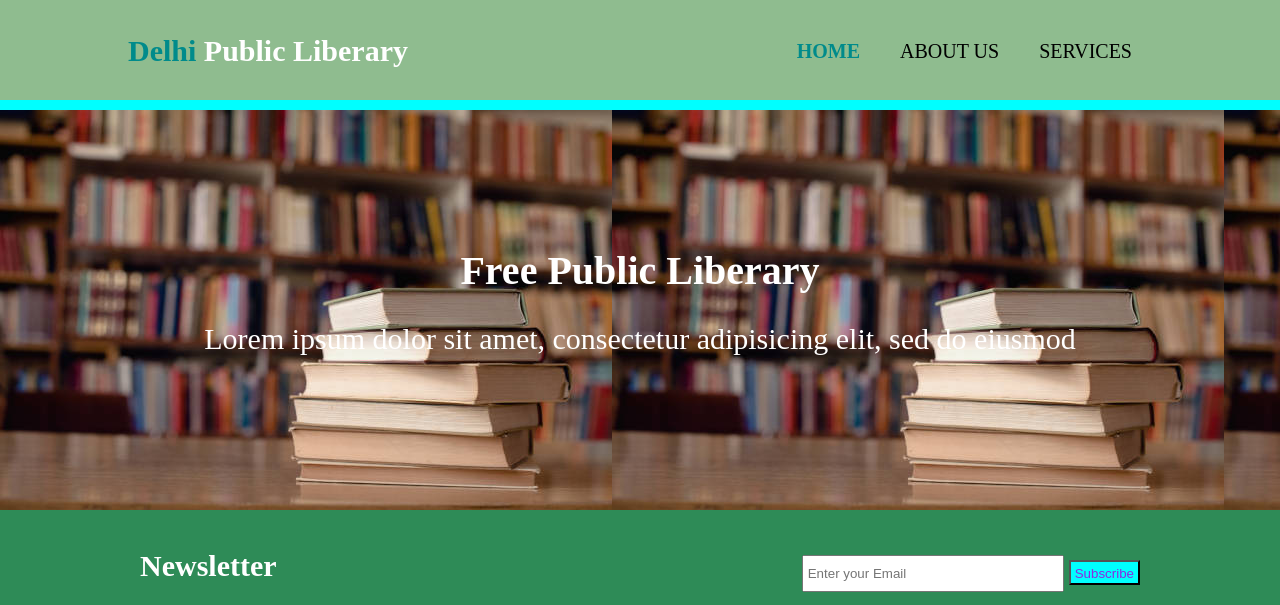
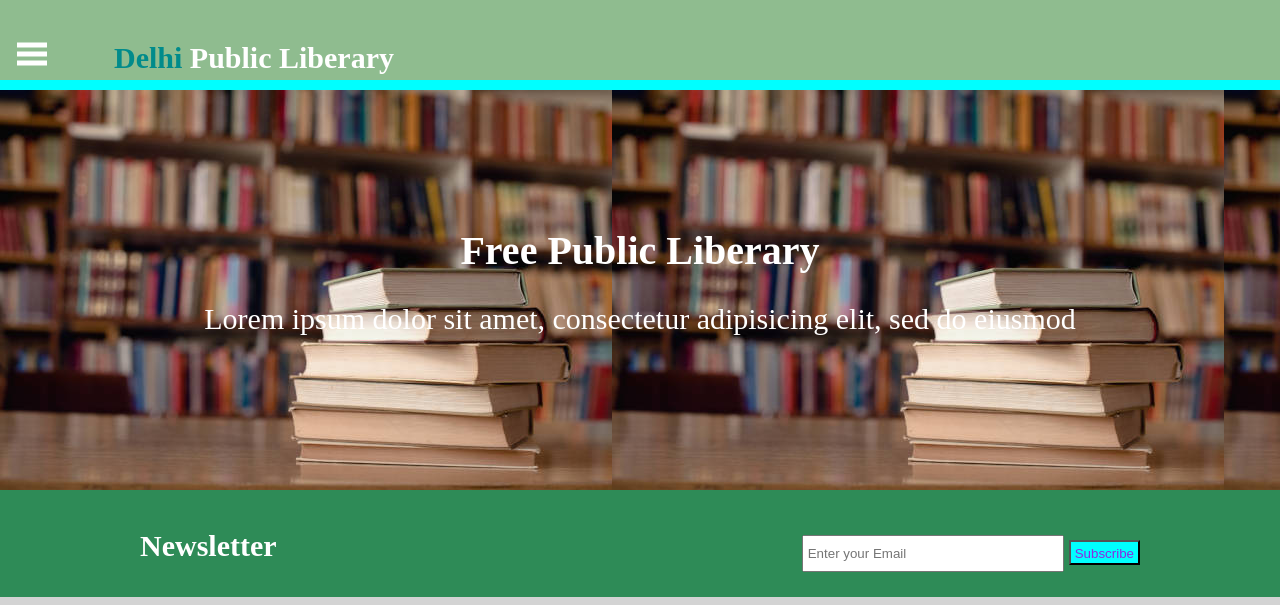
Before and after one commit to NoteLyfe/www-library, a plain HTML site: page index.html in a window 1280 px wide. Shown: the top 605 px of the page. Drawn offline with Linux system fonts and the light colour scheme.

Commit message:
code updated

```diff
--- a/css/style.css
+++ b/css/style.css
@@ -36,45 +36,102 @@ header{
     background-color: darkseagreen;
     color: white;
     padding-top: 30px;
-    min-height: 70px;
+    min-height: 50px;
     border-bottom: aqua 10px solid;
 
 }
 
-header a{
+.navbar a{
+    float: left;
     text-decoration: none;
+    color: lightgrey;
+    display: block;
+    padding: 10px 17px;
+    margin-top: 1px 0 20px 0;
+}
+.navbar a:hover{
+    background: black;
+}
+
+ #sidemenu a{
+    text-decoration: none;
+    color: white;
+    font-size: 20px;
+    padding: 10px 10px 10px 30px;
+    margin: 5px;
+    display: block;
+    text-transform: uppercase;
+    transition: 0.1s;
+}
+
+#sidemenu{
+    height: 100%;
+    width: 0;
+    position: fixed;
+    z-index: 1;
+    top: 0;
+    left: 0;
+    background-color: black;
+    opacity: 0.8;
+    overflow-x: hidden;
+    padding-top: 60px;
+    transition: 0.5s;
+}
+
+#sidemenu a:hover{
+    background-color: white;
     color: black;
-    font-size: 20px;
-    text-transform: uppercase;
 }
-header li{
-    float: left;
-    display: inline;
-    padding: 0 20px 0 20px;
+
+#sidemenu .btn-close{
+    position: absolute;
+    top:0;
+    right:22px;
+    font-size: 30px;
+    text-align: center;
 }
+
 
 header #branding{
     float: left;
 }
 
 header #branding h1{
-    margin-top: 10px;
+    margin-top: 17px;
+    margin-left: 50px;
 }
 
-header nav{
-    float: right;
-    margin-top: 10px;
-}
 
-header .highlight, header .current a{
+header .highlight{
     color: darkcyan;
     font-weight: bold;
 }
 
-header a:hover{
-    color: white;
+#branding a{
+    text-decoration: none;
+    color:darkcyan;
 }
 
+#branding a:hover{
+    color:black;
+}
+
+#branding .back{
+    font-size: 20px;
+    color: white;
+    position:absolute;
+    top:0;
+    right:0;
+}
+
+/* Side menu */
+
+#rest {
+    transition: margin-left, 0.5s;
+    /* padding: 20px; */
+    overflow: hidden;
+    width: 100%;
+}
 
 /*.. showcase ..*/
 #showcase{
--- a/index.html
+++ b/index.html
@@ -1,5 +1,6 @@
 <!DOCTYPE html>
 <html>
+
 <head>
 
   <title>Delhi Public Liberary</title>
@@ -11,17 +12,29 @@
 <body>
 
   <header>
-      <div class="container">
+
+    <nav class="navbar">
+      <span class="ham">
+        <a href="#" class="btn" onclick="opensidemenu()">
+          <svg height="30" width="30">
+            <path d="M0,5 30,5" stroke="white" stroke-width="5" />
+            <path d="M0,14 30,14" stroke="white" stroke-width="5" />
+            <path d="M0,23 30,23" stroke="white" stroke-width="5" />
+          </svg>
+        </a>
+      </span>
+    </nav>
+
     <div id="branding">
-           <h1><span class="highlight">Delhi</span> Public Liberary</h1>
+      <h1><span class="highlight"><a href="index.html">Delhi</a></span> Public Liberary</h1>
     </div>
-            <nav>
-                <ul>
-          	      <li class="current"><a href="index.html">Home</a></li>
-          	      <li><a href="aboutUs.html">About Us</a></li>
-          	      <li><a href="services.html">Services</a></li>
-                </ul>
-            </nav>
+
+
+    <div id="sidemenu">
+      <a href="#" class="btn-close" onclick="closesidemenu()">&times</a>
+      <a href="index.html" >Home</a>
+      <a href="aboutUs.html" >About Us</a>
+      <a href="services.html">services</a>
     </div>
   </header>
 
@@ -34,7 +47,9 @@
 
     <section id="main">
       <div class="container">
-    	  <p><h1>Newsletter</h1></p>
+        <p>
+        <h1>Newsletter</h1>
+        </p>
         <form>
           <input type="Email" name="Email" placeholder="Enter your Email">
           <button type="submit" class="button_1">Subscribe</button>
@@ -69,13 +84,25 @@
         </div>
       </div>
     </section>
-
   <footer id="main-footer">
     <div class="container">
       <p>Delhi Public Liberary Copyright&copy, 2022</p>
     </div>
   </footer>
+  <!-- Java Script -->
+  <script>
+    function opensidemenu() {
+      document.getElementById('sidemenu').style.width = "250px";
+      document.getElementById('rest').style.marginleft = "250px";
+    }
+    function closesidemenu() {
+      document.getElementById('sidemenu').style.width = "0px"
+      document.getElementById('rest').style.marginleft = "0px";
+    }
 
+  </script>
+  <!-- Js End -->
 
 </body>
+
 </html>
```
Also changed, not shown: aboutUs.html (+3 -10 lines), services.html (+13 -14 lines). Lines whose indentation alone changed are shown as unchanged.
